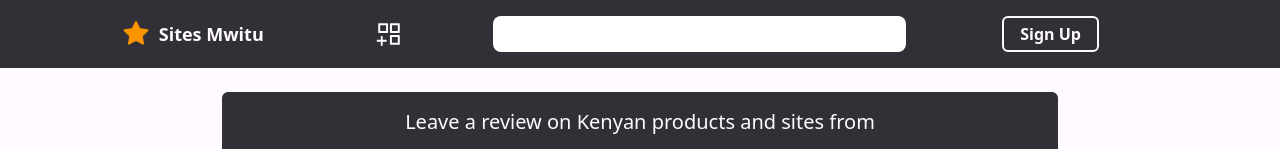
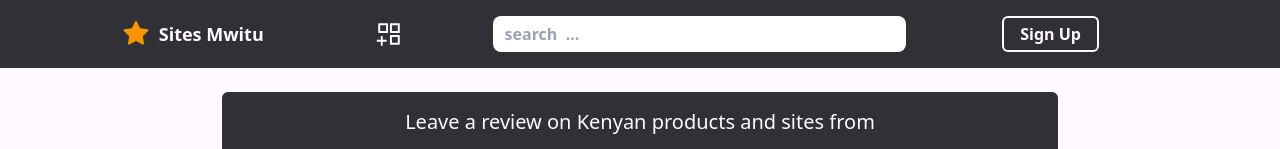
Before and after one commit to monyorojoseph/Mwitu, a Next.js app in the folder web/: page / in a window 1280 px wide. Shown: the top 149 px of the page. Built offline with nearby package versions, Linux system fonts and the light colour scheme; no server answers.

Commit message:
finish feedback, profile and logout and dockerize with nginx

```diff
--- a/web/components/Navbar/Navbar.tsx
+++ b/web/components/Navbar/Navbar.tsx
@@ -28,7 +28,7 @@ export default function Navbar(){
                         </span>
                     </Link>
                     <input type="search" name="site"
-                    className="w-7/12 h-9 rounded-lg outline-0 text-Night font-semibold px-3"/>
+                    className="w-7/12 h-9 rounded-lg outline-0 text-Night font-semibold px-3 placeholder:text-opacity-50" placeholder='search  ...'/>
                 </div>
                 {/* login/signup */}
                 <div className="col-span-2">
```
Also changed, not shown: 2 other files (tests, documents, lock files or other folders).
